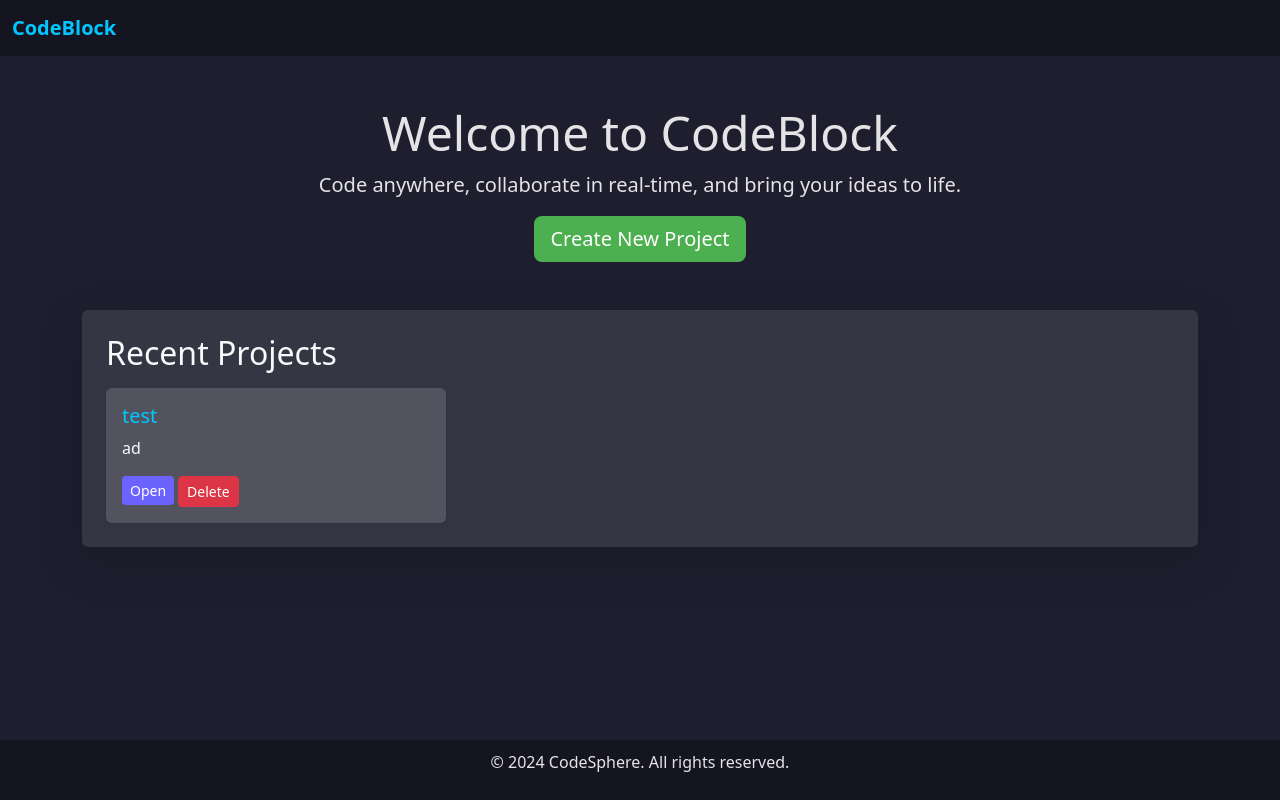
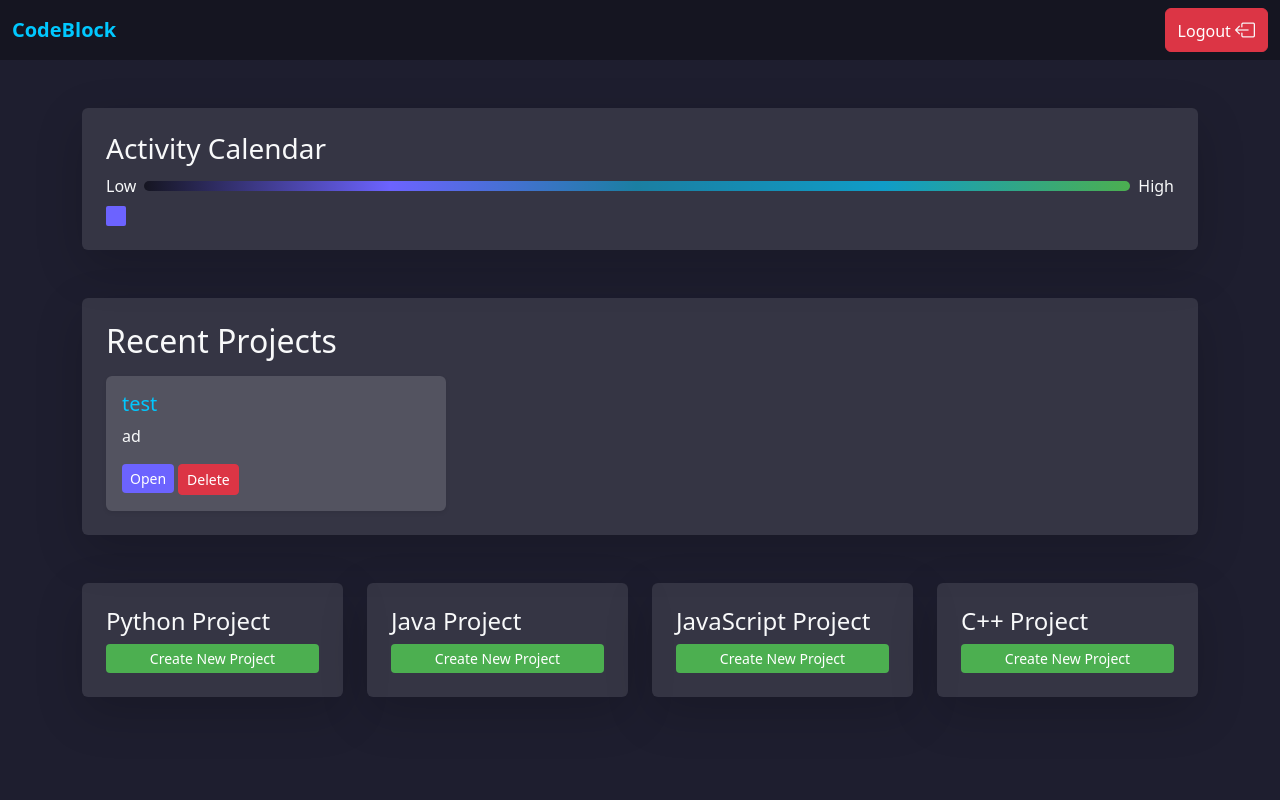
Before and after one commit to Daniel0Marsh/ide-app-django, a Django app: template source/ide/templates/dashboard.html in a window 1280 px wide. Run offline with Django 5.2, Linux system fonts and the light colour scheme; data comes from the database, SQL or seed files in the repository; both versions use the stored data as it was before the commit; the template is opened without the code that fills it: values that come from a table or form of the project are taken from there, most other values are stand-ins (such as "Sample title", 1, 10 or a date in 2020).

Commit message:
added user authentication and login

```diff
--- a/source/core/urls.py
+++ b/source/core/urls.py
@@ -3,5 +3,6 @@ from django.urls import path, include
 
 urlpatterns = [
     path('admin/', admin.site.urls),
+    path('', include('user.urls')),
     path('', include('ide.urls'))
 ]
--- a/source/ide/models.py
+++ b/source/ide/models.py
@@ -1,8 +1,8 @@
+from django.contrib.auth.models import User
 from django.db import models
-import os
 from django.db.models import TextField
 from django.conf import settings
-
+import os
 
 default_project_path = file_path = os.path.join(settings.BASE_DIR, "UserProjects")
 
@@ -46,13 +46,14 @@ class Project(models.Model):
         ('typescript', 'TypeScript'),
     ]
 
+    user = models.ForeignKey(User, on_delete=models.CASCADE)
     project_name = models.CharField(max_length=100)
     project_path = models.CharField(max_length=100, default=default_project_path)
     project_description = TextField(blank=True, null=True)
     selected_theme = models.CharField(max_length=20, choices=THEME_CHOICES, default='default')
     selected_syntax = models.CharField(max_length=20, choices=SYNTAX_CHOICES, default='auto')
     modified_at = models.DateTimeField(auto_now=True)
-
+    created_at = models.DateTimeField(auto_now_add=True)
 
     def __str__(self):
         return self.project_name
--- a/source/ide/static/dashboard.css
+++ b/source/ide/static/dashboard.css
@@ -68,3 +68,44 @@ footer {
     background-color: var(--bg-darker);
     color: var(--text-light);
 }
+
+
+.activity-calendar {
+    display: grid;
+    grid-template-columns: repeat(53, 1fr); /* 52 weeks + 1 for labels */
+    grid-auto-rows: 1fr;
+    gap: 2px;
+}
+
+.day {
+    width: 20px;
+    height: 20px;
+    background-color: var(--bg-darker);
+    border-radius: 2px;
+    transition: background-color 0.3s ease;
+}
+
+.day[data-count="0"] {
+    background-color: var(--bg-darker); /* No activity */
+}
+
+.day[data-count="1"] {
+    background-color: var(--btn-secondary); /* Low activity, light accent */
+}
+
+.day[data-count="2"] {
+    background-color: rgba(0, 200, 255, 0.5); /* Medium activity */
+}
+
+.day[data-count="3"] {
+    background-color: rgba(0, 200, 255, 0.7); /* High activity */
+}
+
+.day[data-count="4"] {
+    background-color: var(--btn-primary); /* Very high activity, primary button color */
+}
+
+.day:hover {
+    transform: scale(1.2);
+    cursor: pointer;
+}
--- a/source/ide/templates/dashboard.html
+++ b/source/ide/templates/dashboard.html
@@ -7,6 +7,8 @@
 
     <!-- Bootstrap CSS -->
     <link href="https://cdn.jsdelivr.net/npm/bootstrap@5.3.2/dist/css/bootstrap.min.css" rel="stylesheet">
+    <!-- Bootstrap Icons CSS -->
+    <link href="https://cdn.jsdelivr.net/npm/bootstrap-icons/font/bootstrap-icons.css" rel="stylesheet">
 
     {% load static %}
     <link rel="stylesheet" type="text/css" href="{% static 'dashboard.css' %}">
@@ -20,18 +22,43 @@
             <button class="navbar-toggler" type="button" data-bs-toggle="collapse" data-bs-target="#navbarNav" aria-controls="navbarNav" aria-expanded="false" aria-label="Toggle navigation">
                 <span class="navbar-toggler-icon"></span>
             </button>
+            <div class="collapse navbar-collapse" id="navbarNav">
+                <ul class="navbar-nav ms-auto">
+                    <!-- Add a logout link -->
+                    <li class="nav-item">
+                        <form method="post" action="{% url 'logout' %}">
+                            {% csrf_token %}
+                            <button class="btn btn-danger" type="submit">Logout
+                                <i class="bi bi-box-arrow-left fs-5 text-light"></i>
+                            </button>
+                        </form>
+                    </li>
+                </ul>
+            </div>
         </div>
     </nav>
 
     <!-- Main Content -->
     <main class="container py-5">
-        <!-- Welcome Section -->
-        <div class="text-center mb-5">
-            <h1 class="display-5">Welcome to CodeBlock</h1>
-            <p class="lead">Code anywhere, collaborate in real-time, and bring your ideas to life.</p>
-            <button class="btn btn-primary btn-lg" data-bs-toggle="modal" data-bs-target="#CreateProjectModal">
-                Create New Project
-            </button>
+
+        <!-- Activity Section -->
+        <div class="mb-5">
+            <div class="card p-4 shadow-lg border-0" style="background-color: rgba(255, 255, 255, 0.1);">
+                <h3 class=" mb-2 text-light">Activity Calendar</h3>
+                <!-- Legend -->
+                <div class="activity-legend mb-2 d-flex align-items-center">
+                    <span class="text-light me-2">Low</span>
+                    <div class="legend-bar" style="flex: 1; height: 10px; background: linear-gradient(to right, var(--bg-darker), var(--btn-secondary), rgba(0, 200, 255, 0.5), rgba(0, 200, 255, 0.7), var(--btn-primary)); border-radius: 5px;"></div>
+                    <span class="text-light ms-2">High</span>
+                </div>
+                <div class="activity-calendar">
+                    {% for day in activity_days %}
+                        <div class="day" title="{{ day.date }}: {{ day.count }} activities"
+                             data-count="{{ day.count }}">
+                        </div>
+                    {% endfor %}
+                </div>
+            </div>
         </div>
 
         <!-- Recent Projects -->
@@ -39,7 +66,7 @@
             <div class="card p-4 shadow-lg border-0" style="background-color: rgba(255, 255, 255, 0.1);">
                 <h2 class="mb-3 text-light">Recent Projects</h2>
                 <div class="row g-4">
-                    {% for project in all_projects|slice:":9" %}
+                    {% for project in user_projects|slice:":9" %}
                     <div class="col-md-4">
                         <div class="card p-3 shadow-sm" style="background-color: rgba(255, 255, 255, 0.15);">
                             <h5 class="card-title">{{ project.project_name }}</h5>
@@ -59,11 +86,40 @@
                         </div>
                     </div>
                     {% empty %}
-                    <p>No projects available. Start by creating a new project!</p>
+                    <p class="text-light">No projects available. Start by creating a new project!</p>
                     {% endfor %}
                 </div>
             </div>
         </div>
+
+        <!-- New project -->
+        <div class="row">
+            <div class="col-md-3 mb-5">
+                <div class="card p-4 shadow-lg border-0" style="background-color: rgba(255, 255, 255, 0.1);">
+                    <h4 class="text-light">Python Project</h4>
+                    <button class="btn btn-primary btn-sm" data-bs-toggle="modal" data-bs-target="#CreateProjectModal">Create New Project</button>
+                </div>
+            </div>
+            <div class="col-md-3 mb-4">
+                <div class="card p-4 shadow-lg border-0" style="background-color: rgba(255, 255, 255, 0.1);">
+                    <h4 class="text-light">Java Project</h4>
+                    <button class="btn btn-primary btn-sm" data-bs-toggle="modal" data-bs-target="#CreateProjectModal">Create New Project</button>
+                </div>
+            </div>
+            <div class="col-md-3 mb-4">
+                <div class="card p-4 shadow-lg border-0" style="background-color: rgba(255, 255, 255, 0.1);">
+                    <h4 class="text-light">JavaScript Project</h4>
+                    <button class="btn btn-primary btn-sm" data-bs-toggle="modal" data-bs-target="#CreateProjectModal">Create New Project</button>
+                </div>
+            </div>
+            <div class="col-md-3 mb-4">
+                <div class="card p-4 shadow-lg border-0" style="background-color: rgba(255, 255, 255, 0.1);">
+                    <h4 class="text-light">C++ Project</h4>
+                    <button class="btn btn-primary btn-sm" data-bs-toggle="modal" data-bs-target="#CreateProjectModal">Create New Project</button>
+                </div>
+            </div>
+        </div>
+
     </main>
 
     <!-- Create Project Modal -->
@@ -135,11 +191,6 @@
         </div>
     </div>
 
-    <!-- Footer -->
-    <footer>
-        <p>&copy; 2024 CodeSphere. All rights reserved.</p>
-    </footer>
-
     <!-- Bootstrap JS -->
     <script src="https://cdn.jsdelivr.net/npm/bootstrap@5.3.2/dist/js/bootstrap.bundle.min.js"></script>
 </body>
--- /dev/null
+++ b/source/user/urls.py
@@ -0,0 +1,8 @@
+from django.urls import path
+from .views import LoginView, LogoutView, RegisterView
+
+urlpatterns = [
+    path('login/', LoginView.as_view(), name='login'),
+    path('logout/', LogoutView.as_view(), name='logout'),
+    path('register/', RegisterView.as_view(), name='register'),
+]
```
Also changed, not shown: source/core/settings.py (+5 -2 lines), source/ide/templates/ide.html (+36 -14 lines), source/ide/views.py (+58 -16 lines), source/user/static/login.css (added, +49 -0 lines), source/user/static/register.css (added, +49 -0 lines), source/user/templates/login.html (added, +52 -0 lines), source/user/templates/register.html (added, +55 -0 lines), source/db.sqlite3 (deleted), source/ide/migrations/0001_initial.py (deleted).
